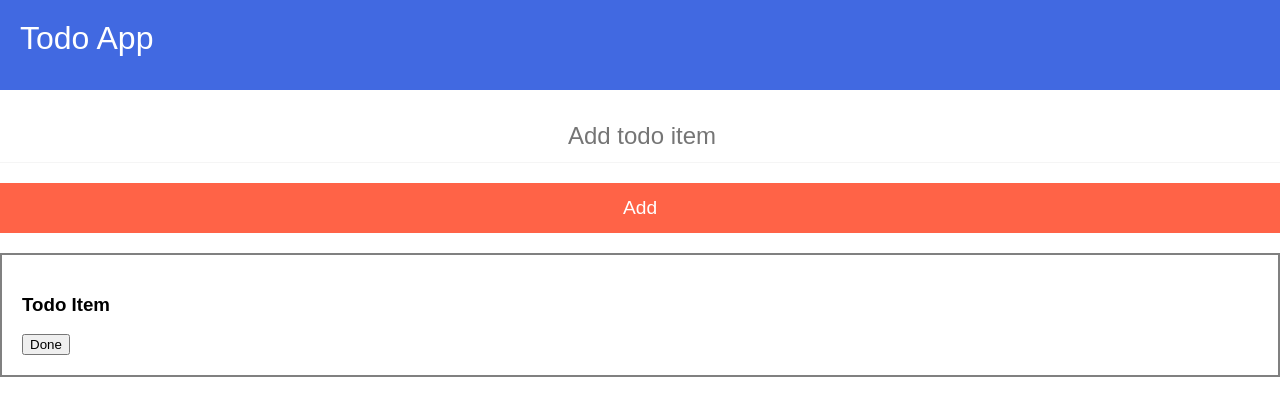
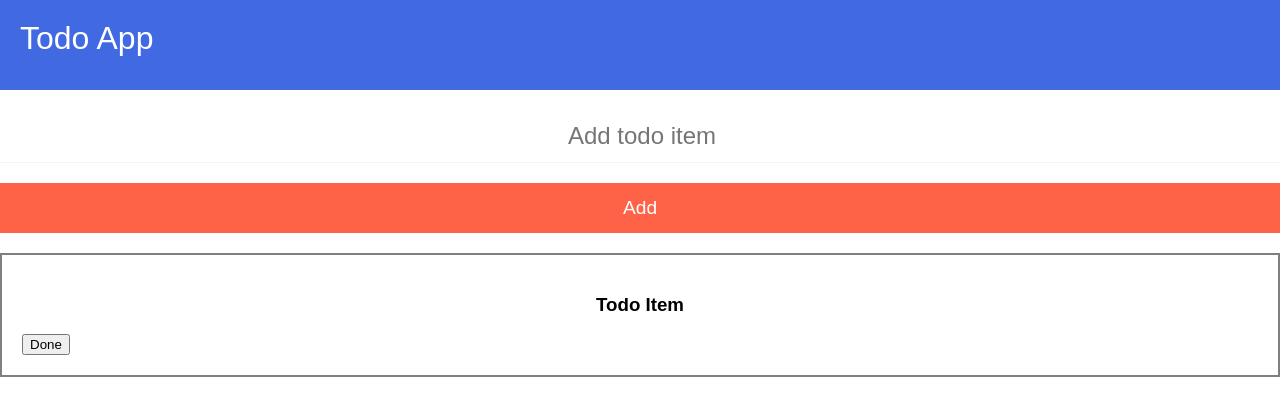
Before and after one commit to Ramas-21/Todo-App-React, a React (Create React App) app: page / in a window 1280 px wide. Shown: the top 416 px of the page. Built offline with nearby package versions, Linux system fonts and the light colour scheme.

Commit message:
.todoName (styling)

```diff
--- a/src/style.module.css
+++ b/src/style.module.css
@@ -38,3 +38,7 @@ body {
     padding: 20px;
     margin-top: 20px;
 }
+.todoName {
+    font-family: sans-serif;
+    text-align: center;
+}
```
